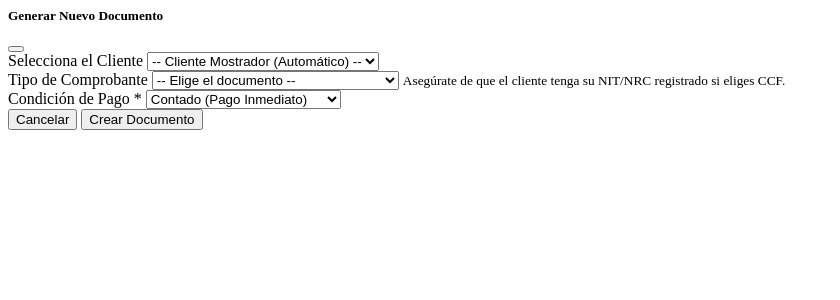
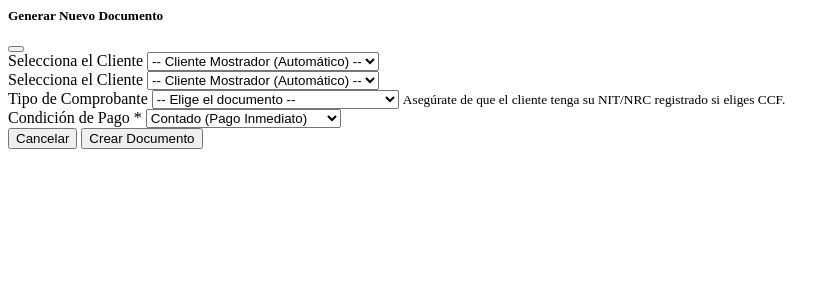
Before and after one commit to CCallessv/ERP_Software_V3, a Django app: page /ventas/nueva/ in a window 1280 px wide. Shown: the top 300 px of the page, without its empty margins (0-840 px from the left). Run offline with Django 5.2, Linux system fonts and the light colour scheme; the visitor is signed in with stand-in values (Sample User, id 1); data comes from the database, SQL or seed files in the repository.

Commit message:
Update venta_borrador_form.html

```diff
--- a/templates/core/partials/venta_borrador_form.html
+++ b/templates/core/partials/venta_borrador_form.html
@@ -9,7 +9,24 @@
             <form hx-post="{% url 'crear_venta_borrador' %}" hx-target="#modal-container">
                 {% csrf_token %}
                 <div class="modal-body">
-
+                    <div class="modal-body">
+                        {% if error %}
+                            <div class="alert alert-danger mb-3">
+                                <strong>⚠️ Error:</strong> {{ error }}
+                            </div>
+                        {% endif %}
+                        <div class="mb-3">
+                            <label class="form-label">Selecciona el Cliente</label>
+                            <select name="cliente" class="form-select">
+                                <option value="">-- Cliente Mostrador (Automático) --</option>
+                                {% for cliente in clientes %}
+                                    <option value="{{ cliente.id }}">{{ cliente.nombres }} {{ cliente.apellidos }}</option>
+                                {% empty %}
+                                    <option value="" disabled>No hay clientes registrados.</option>
+                                {% endfor %}
+                            </select>
+                        </div>
+                        </div>
                     <div class="mb-3">
                         <label class="form-label">Selecciona el Cliente</label>
 
```
